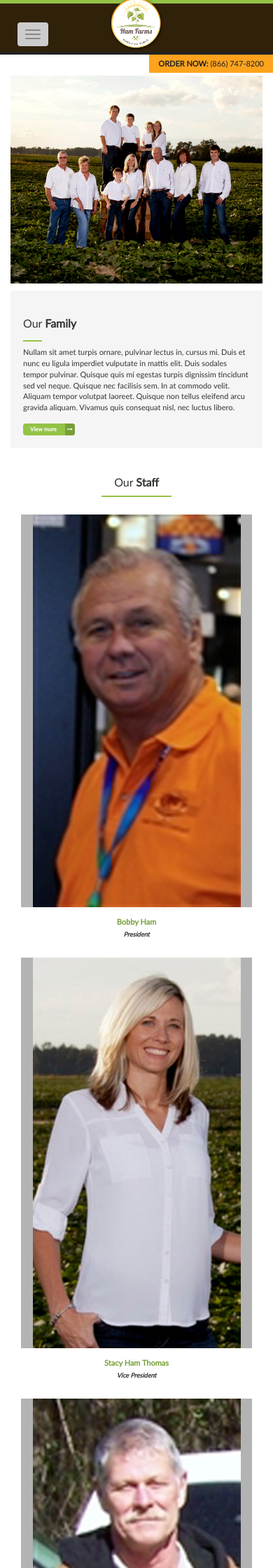
After one commit to sidious18/hamlayouts, a PHP site: page /about-us.html in a window 390 px wide. The commit adds this page. Shown: the top 2240 px of the page at 70% size. Run offline with PHP 8.4, Linux system fonts and the light colour scheme; some libraries are stand-ins or nearby versions.

Commit message:
init our team page

```diff
--- /dev/null
+++ b/about-us.html
@@ -0,0 +1,247 @@
+<!DOCTYPE html>
+<head>
+	<title>Ham Farms</title>
+	<meta charset="utf-8">
+	<meta name="viewport" content="width=device-width, initial-scale=1">
+	<link rel="stylesheet" href="css/bootstrap.min.css">
+	<link rel="stylesheet" href="css/font-awesome.min.css">
+	<link rel="stylesheet" href="css/hamstyle.css">
+	<script src="js/jquery.min.js"></script>
+	<script src="js/bootstrap.min.js"></script>
+	<script src="js/hamscripts.js"></script>
+</head>
+<body>
+	<header class="main-header">
+		<div class="container">
+			<div class="main-header-top">
+				<div class="main-header-contacts">
+					<span class="main-phone">
+						<i class="fa fa-phone fa-1"></i>(252) 747-8200
+					</span>
+					<span class="main-mail">
+						<i class="fa fa-envelope fa-1"></i>info@hamfarms.com
+					</span>
+				</div>
+				<div class="order-now-button">
+					<strong>ORDER NOW:</strong> (866) 747-8200
+				</div>
+			</div>
+			<nav class="navigation">
+				<div class="navbar-header">
+					<div aria-controls="navbar" aria-expanded="false" class="navbar-toggle collapsed" data-target="#navbar" data-toggle="collapse" type="button">
+						<div class="navbar-header">
+			              <span class="sr-only">Toggle navigation</span>
+			              <span class="icon-bar"></span>
+			              <span class="icon-bar"></span>
+			              <span class="icon-bar"></span>
+			            </div>
+					</div>
+				</div>
+				<div class="logo">
+					<a href="#"><img src="img/logo.png" alt="logo"></a>
+				</div>
+				<div class="navbar-collapse collapse header-navbar" id="navbar">
+					<ul class="navbar-nav navbar-left header-navbar-menu">
+						<li><a href="#">Home</a></li>
+						<li class="header-li-dropdown">
+							<a href="#">About us</a>
+		                    <div class="dropdown">
+							    <ul class="dropdown-menu">
+							      <li><a href="#">OUR TEAM</a></li>
+							      <li><a href="#">OUR HISTORY</a></li>
+							      <li><a href="#">OUR FACILITY</a></li>
+							      <li><a href="#">ACCREDITATIONS</a></li>
+							    </ul>
+							</div>
+                  		</li>
+						<li><a href="#">Field to market</a></li>
+						<li><a href="#">Our products</a></li>
+					</ul>
+					<ul class="navbar-nav navbar-right header-navbar-menu">
+						<li><a href="#">Recipes</a></li>
+						<li><a href="#">Education</a></li>
+						<li><a href="#">Blog</a></li>
+						<li><a href="#">Contact</a></li>
+						<li><a href="#"><i class="fa fa-search fa-2"></i></a></li>
+					</ul>
+				</div>
+			</nav>
+		</div>
+	</header>
+	<div class="picture-decor">
+		<img src="img/about-us.png" alt="About Us">
+		<div class="picture-decor-caption">About us</div>
+	</div>
+	<div class="container family-block">
+		<img src="img/family.png" alt="Family" class="family-photo">
+		<div class="family-block-text">
+			<h3 class="family-title-text"><span>Our</span> <b>Family</b></h3>
+			<p>Nullam sit amet turpis ornare, pulvinar lectus in, cursus mi. Duis et nunc eu ligula imperdiet vulputate in mattis elit. Duis sodales tempor pulvinar. Quisque quis mi egestas turpis dignissim tincidunt sed vel neque. Quisque nec facilisis sem. In at commodo velit. Aliquam tempor volutpat laoreet. Quisque non tellus eleifend arcu gravida aliquam. Vivamus quis consequat nisl, nec luctus libero.</p>
+			<a href="#" class="potato-carousel-link">
+		       	<span>View more</span>
+		       	<div class="link-arrow">
+		       		<i class="fa fa-long-arrow-right fa-2"></i>
+		       	</div>
+		    </a>
+		</div>
+	</div>
+	<div class="container our-staff">
+		<h3 class="our-staff-title">Our <strong>Staff</strong></h3>
+		<div class="col-sm-3">
+			<div class="staff-photo">
+				<img src="img/bobby.png" alt="Bobby">
+				<div class="staff-social">
+					<div>
+						<a href="#"><i class="fa fa-facebook fa-1"></i></a>
+					</div>
+					<div>
+						<a href="#"><i class="fa fa-twitter fa-1"></i></a>
+					</div>
+					<div>
+						<a href="#"><i class="fa fa-google-plus fa-1"></i></a>
+					</div>
+				</div>
+			</div>
+			<div class="staff-caption">
+				<h5>Bobby Ham</h5>
+				<strong>President</strong>
+			</div>
+		</div>
+		<div class="col-sm-3">
+			<div class="staff-photo">
+				<img src="img/stacy.png" alt="Stacy">
+				<div class="staff-social">
+					<div>
+						<a href="#"><i class="fa fa-facebook fa-1"></i></a>
+					</div>
+					<div>
+						<a href="#"><i class="fa fa-twitter fa-1"></i></a>
+					</div>
+					<div>
+						<a href="#"><i class="fa fa-google-plus fa-1"></i></a>
+					</div>
+				</div>
+			</div>
+			<div class="staff-caption">
+				<h5>Stacy Ham Thomas</h5>
+				<strong>Vice President</strong>
+			</div>
+		</div>
+		<div class="col-sm-3">
+			<div class="staff-photo">
+				<img src="img/woody.png" alt="Woody">
+				<div class="staff-social">
+					<div>
+						<a href="#"><i class="fa fa-facebook fa-1"></i></a>
+					</div>
+					<div>
+						<a href="#"><i class="fa fa-twitter fa-1"></i></a>
+					</div>
+					<div>
+						<a href="#"><i class="fa fa-google-plus fa-1"></i></a>
+					</div>
+				</div>
+			</div>
+			<div class="staff-caption">
+				<h5>Woody Allen Ham</h5>
+				<strong>Vice President - Farming Operations</strong>
+			</div>
+		</div>
+		<div class="col-sm-3">
+			<div class="staff-photo">
+				<img src="img/steve.png" alt="Steve">
+				<div class="staff-social">
+					<div>
+						<a href="#"><i class="fa fa-facebook fa-1"></i></a>
+					</div>
+					<div>
+						<a href="#"><i class="fa fa-twitter fa-1"></i></a>
+					</div>
+					<div>
+						<a href="#"><i class="fa fa-google-plus fa-1"></i></a>
+					</div>
+				</div>
+			</div>
+			<div class="staff-caption">
+				<h5>Steven Pope</h5>
+				<strong>Sales</strong>
+			</div>
+		</div>
+	</div>
+	<footer class="main-footer">
+		<div class="container footer-content">
+			<div class="col-sm-5 left-main-footer" >
+				<a href="#" class="footer-logo"><img src="img/footer-logo.png" alt="footer-logo"></a>
+				<div class="left-main-footer-content">
+					<p>
+						Lorem ipsum dolor sit amet, consectetur adipiscing elit. Curabitur ut iaculis arcu. Suspendisse vel enim ut nisl malesuada tristique ut vel nunc. Ut quis euismod est, in mattis tellus.
+					</p>
+					<p><i class="fa fa-map-marker fa-1"></i>963 Hwy. 258 South, Snow Hill, NC 28580</p>
+					<p><i class="fa fa-phone fa-1"></i>Phone: (252) 747-8200</p>
+					<p><i class="fa fa-fax fa-1"></i>Fax: (252) 747-9255</p>
+					<p><i class="fa fa-envelope fa-1"></i>Email: info@hamfarms.com</p>
+				</div>
+			</div>
+			<div class="col-sm-7">
+				<div class="row footer-menu">
+					<div class="col-sm-3 col-xs-6">
+						<h6 class="footer-menu-title">categories<span></span></h6>
+						<ul>
+							<li><a href="">About Us</a></li>
+							<li><a href="">FIeld to Market</a></li>
+							<li><a href="">Our Products</a></li>
+							<li><a href="">Recipes</a></li>
+							<li><a href="">Education</a></li>
+							<li><a href="">Blog</a></li>
+							<li><a href="">Contact Us</a></li>
+						</ul>
+					</div>
+					<div class="col-sm-3 col-xs-6">
+						<h6 class="footer-menu-title">information<span></span></h6>
+						<ul>
+							<li><a href="">Our Team</a></li>
+							<li><a href="">Our Heritage</a></li>
+							<li><a href="">Accreditations</a></li>
+							<li><a href="">Our Facility</a></li>
+							<li><a href="">Our Partners</a></li>
+							<li><a href="">Resources</a></li>
+						</ul>
+					</div>
+					<div class="col-sm-3 col-xs-6">
+						<h6 class="footer-menu-title">policies<span></span></h6>
+						<ul>
+							<li><a href="">Terms Of Service</a></li>
+							<li><a href="">Privacy</a></li>
+							<li><a href="">Security</a></li>
+							<li><a href="">Terms Of Use</a></li>
+						</ul>
+					</div>
+					<div class="col-sm-3 col-xs-6">
+						<h6 class="footer-menu-title">find us<span></span></h6>
+						<ul>
+							<li><a href=""><i class="fa fa-facebook-square fa-1"></i>Facebook</a></li>
+							<li><a href=""><i class="fa fa-twitter-square fa-1"></i>Twitter</a></li>
+							<li><a href=""><i class="fa fa-google-plus-square fa-1"></i>Google +</a></li>
+							<li><a href=""><i class="fa fa-youtube-square fa-1"></i>Youtube</a></li>
+							<li><a href=""><i class="fa fa-linkedin-square fa-1"></i>Linkedin</a></li>
+						</ul>
+					</div>
+				</div>
+				<div class="row footer-menu-bottom">
+					<h6 class="footer-menu-title">get our newsletter<span></span></h6>
+					<form class="subscribe-form">
+						<input type="mail" class="subscribe-mail" placeholder="Email adress">
+						<input type="submit" class="subscribe-button" data-toggle="modal" data-target="#subscribe-modal" value="subscribe">
+					</form>
+				</div>
+			</div>
+		</div>
+	</footer>
+	<div id="subscribe-modal" class="modal fade" role="dialog">
+	  <div class="modal-dialog">
+	    <div class="modal-content">
+	      <p>Thank you for subscribing!</p>
+	    </div>
+	  </div>
+	</div>
+</body>
--- a/css/hamstyle.css
+++ b/css/hamstyle.css
@@ -167,13 +167,13 @@ a:active, a:focus, a:visited{
 	background:  #94c347;
 	display: inline-block;
 	border-radius: 4px;
-	color:white;
+	color:#fff;
 	font-weight: bold;
 	font-size: 16px;
 	margin-top:30px;
 }
 .potato-carousel-link:hover{
-	color:inherit;
+	color:#fff;
 	text-decoration: none;
 }
 .potato-carousel-link span{
@@ -788,6 +788,93 @@ a:active, a:focus, a:visited{
 	color:#94c347;
 	text-decoration: none;
 }
+.family-block{
+	overflow:hidden;
+	margin-top:50px;
+	margin-bottom: 90px;
+}
+.family-photo{
+	position:absolute;
+	width:570px;
+	height:470px;
+}
+.family-block-text{
+	float:right;
+	width:615px;
+	position:relative;
+	z-index: 2;
+	height:410px;
+	background:  #f5f5f5;
+	margin-top: 25px;
+	padding:50px;
+}
+.family-title-text{
+	margin-bottom: 55px;
+}
+.family-title-text span{
+	border-bottom: 2px solid #94c347;
+	padding-bottom: 15px;
+}
+.our-staff{
+	text-align: center;
+}
+.our-staff-title{
+	border-bottom:2px solid #94c347;
+	width:10%;
+	padding-bottom: 10px;
+	margin: 2% auto 4%;
+}
+.staff-photo{
+	background:#b3b3b3;
+	transition:0.3s background linear;
+	position: relative;
+	overflow:hidden;
+}
+.staff-photo:hover{
+	background:rgba(0, 0, 0, 0.5);
+}
+.staff-photo:hover .staff-social{
+	bottom:20px;
+}
+.staff-photo img{
+	width:207px;
+	height:390px;
+}
+.staff-social{
+	position:absolute;
+	margin-left:50%;
+	left: -75.5px;
+	bottom:-30px;
+	transition: bottom 0.3s linear;
+}
+.staff-social div{
+	display: inline-block;
+}
+.staff-social div a{
+	color:#a4a4a4;
+	display: inline-block;
+	padding:5px;
+	border-radius:50%;
+	background:#ebebeb;
+	width:30px;
+	margin:0px 8px;
+	transition:all 0.3s linear;
+}
+.staff-social div a:hover{
+	color:#fff;
+	background:#94c347;
+}
+.staff-caption{
+	margin:25px 0px 50px;
+}
+.staff-caption h5{
+	margin:0px;
+	color:#79a03a;
+	font-weight: bold;
+}
+.staff-caption strong{
+	font-style: italic;
+}
 @media all and (max-width: 1200px) {
 	.header-navbar-menu a{
 		padding: 8px !important;
@@ -1057,6 +1144,63 @@ a:active, a:focus, a:visited{
 		font: normal normal normal 12px/1 FontAwesome;
 		padding-right: 5px;
 	}
+	.family-block{
+		margin-top: 35px;
+		margin-bottom: 60px;
+	}
+	.family-photo{
+		width:430px;
+		height:350px;
+	}
+	.family-block-text{
+		width:540px;
+		position:relative;
+		z-index: 2;
+		height:320px;
+		background:  #f5f5f5;
+		margin-top:15px;
+		padding:35px;
+	}
+	.family-block-text p{
+		font-size: 12px;
+	}
+	.family-title-text{
+		margin-bottom: 40px;
+		font-size: 20px;
+	}
+	.family-title-text span{
+		border-bottom: 2px solid #94c347;
+		padding-bottom: 15px;
+	}
+	.our-staff-title{
+		font-size: 20px;
+	}
+	.staff-photo:hover .staff-social{
+		bottom:20px;
+	}
+	.staff-photo img{
+		width:160px;
+		height:320px;
+	}
+	.staff-social{
+		position:absolute;
+		margin-left:50%;
+		left: -75.5px;
+		bottom:-30px;
+		transition: bottom 0.3s linear;
+	}
+	.staff-social div{
+		display: inline-block;
+	}
+	.staff-caption{
+		margin:20px 0px 35px;
+	}
+	.staff-caption h5{
+		font-size: 12px
+	}
+	.staff-caption strong{
+		font-size: 11px
+	}
 }
 @media all and (max-width: 996px) {
 	.header-navbar-menu a{
@@ -1210,7 +1354,6 @@ a:active, a:focus, a:visited{
 	.left-main-footer-content p:first-child{
 		margin-bottom: 10px;
 	}
-
 	.footer-menu div ul{
 		min-height: 135px;
 	}
@@ -1324,6 +1467,66 @@ a:active, a:focus, a:visited{
 	.search-form .input-group-addon{
 		font-size:9px;
 	}
+	.family-block{
+		margin-top: 25px;
+		margin-bottom: 40px;
+	}
+	.family-photo{
+		width:360px;
+		height:280px;
+	}
+	.family-block-text{
+		width:385px;
+		position:relative;
+		z-index: 2;
+		height:260px;
+		background:  #f5f5f5;
+		margin-top:10px;
+		padding:18px;
+	}
+	.family-block-text p{
+		font-size: 11px;
+	}
+	.family-title-text{
+		margin-bottom: 25px;
+		font-size: 16px;
+	}
+	.our-staff-title{
+		font-size: 16px;
+	}
+	.staff-photo:hover .staff-social{
+		bottom:20px;
+	}
+	.staff-photo img{
+		width:120px;
+		height:235px;
+	}
+	.staff-social div a {
+	    margin: 0px 4px;
+	}
+	.staff-social{
+		position:absolute;
+		margin-left:50%;
+		font-size: 10px;
+		left: -53px;
+		bottom:-30px;
+		transition: bottom 0.3s linear;
+	}
+	.staff-social div{
+		display: inline-block;
+	}
+	.staff-social div a{
+		width:25px;
+	}
+	.staff-caption{
+		margin:15px 0px 25px;
+	}
+	.staff-caption h5{
+		font-size: 11px
+	}
+	.staff-caption strong{
+		font-size: 9px
+	}
 }
 @media all and (max-width: 767px) {
 	.left-main-footer-content {
@@ -1558,4 +1761,24 @@ a:active, a:focus, a:visited{
 		padding: 10px 12px 40px;
 		min-height: auto;
 	}
-}
+	.family-block{
+		margin-top:30px;
+	}
+	.family-photo{
+		width:100%;
+		height:auto;
+		position:static;
+	}
+	.family-block-text{
+		width:100%;
+		height:auto;
+	}
+	.our-staff-title{
+		width:100px;
+		margin:0px auto 25px;
+	}
+	.staff-photo img{
+		width:90%;
+		height:auto;
+	}
+}
```
Also changed, not shown: img/about-us.png (added), img/bobby.png (added), img/family.png (added), img/stacy.png (added), img/steve.png (added), img/woody.png (added).
